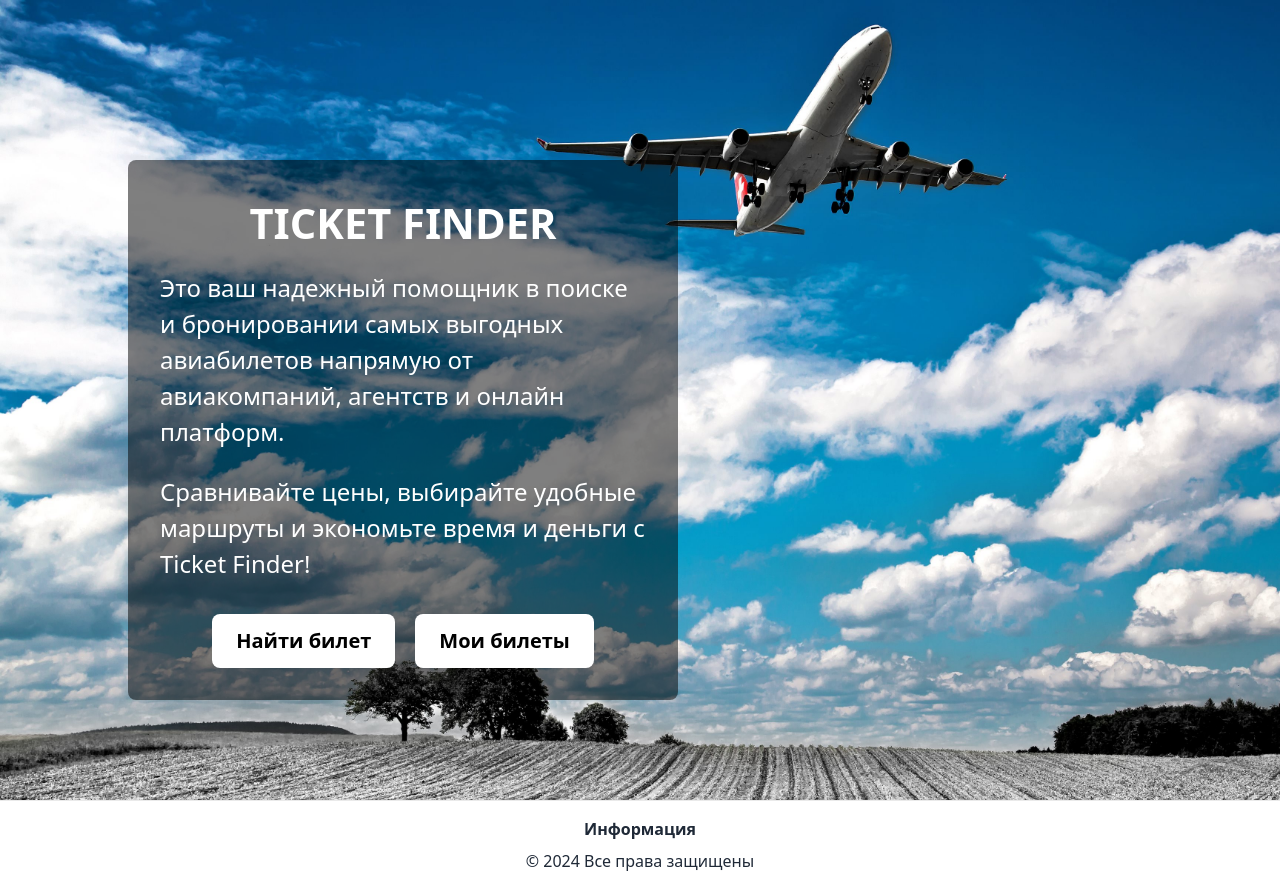
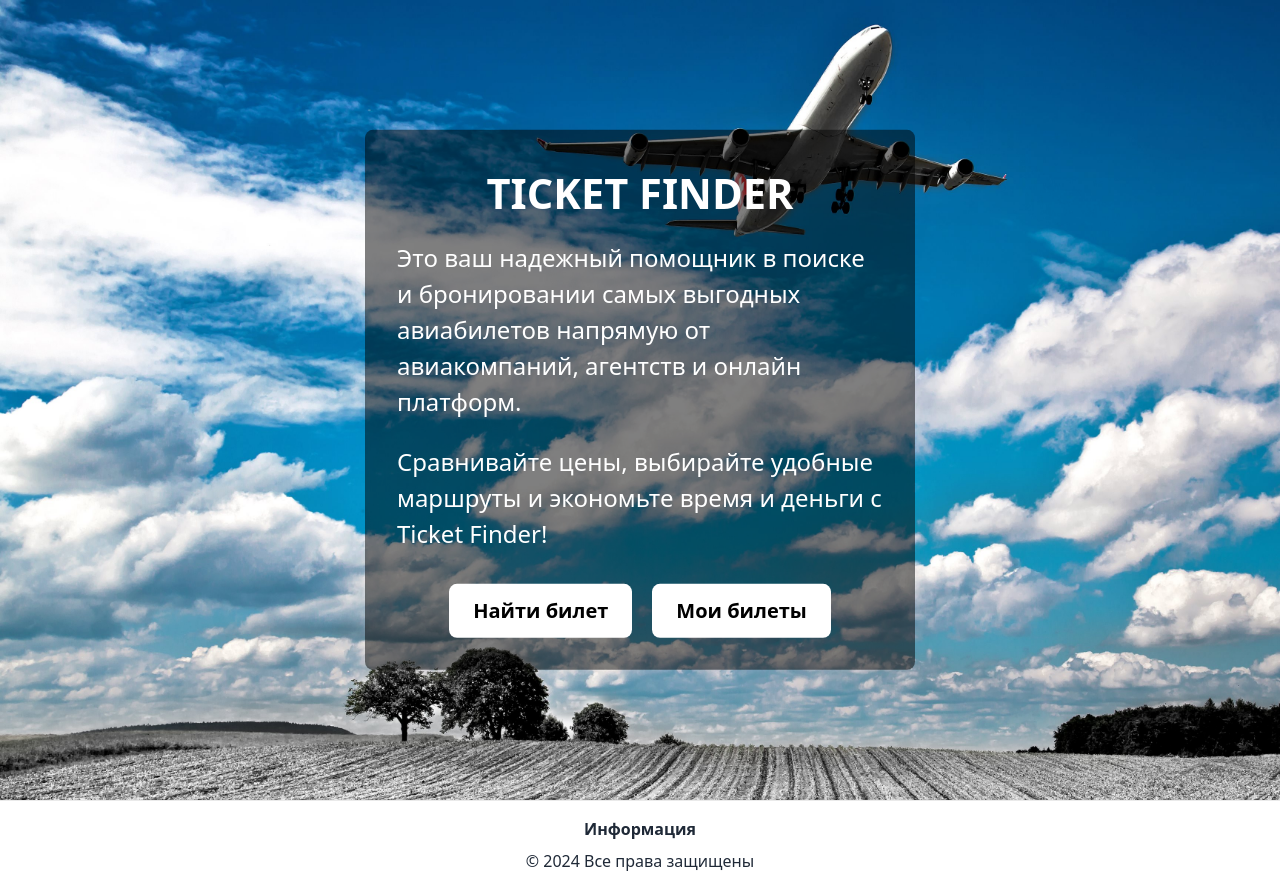
Before and after one commit to jabroil/booking-app, a Flask app: page / in a window 1280 px wide. Shown: the part 81-970 px from the top of the page. Run offline with Flask 3, Linux system fonts and the light colour scheme; some libraries are stand-ins or nearby versions.

Commit message:
content frame from left  to center

```diff
--- a/templates/index.html
+++ b/templates/index.html
@@ -52,8 +52,9 @@
         }
         .main-content {
             position: absolute;
-            top: 20%;
-            left: 10%;
+            top: 50%;
+            left: 50%;
+            transform: translate(-50%, -50%);
             background-color: rgba(0, 0, 0, 0.5);
             padding: 2rem;
             border-radius: 0.5rem;
```
